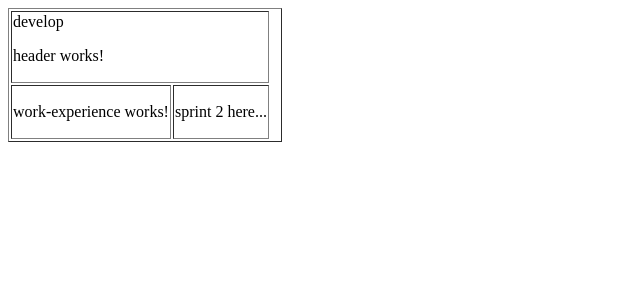
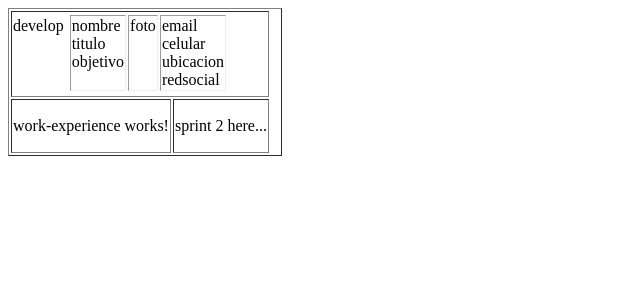
Before and after one commit to carlitaRP/carlitarp.github.io, an Angular app: page / in a window 1280 px wide. Shown: the top 300 px of the page, without its empty margins (0-640 px from the left). Built offline with nearby package versions, Linux system fonts and the light colour scheme.

Commit message:
create mockup header #6

```diff
--- a/src/app/header/header.component.html
+++ b/src/app/header/header.component.html
@@ -1 +1,15 @@
-<p>header works!</p>
+<tr>
+	 <td>nombre <br>
+             titulo <br>
+             objetivo
+	</td>
+	<td>
+		foto
+	</td>
+	<td>
+		email <br>
+		celular <br>
+		ubicacion <br>
+  		redsocial
+	</td>
+<tr>
```
